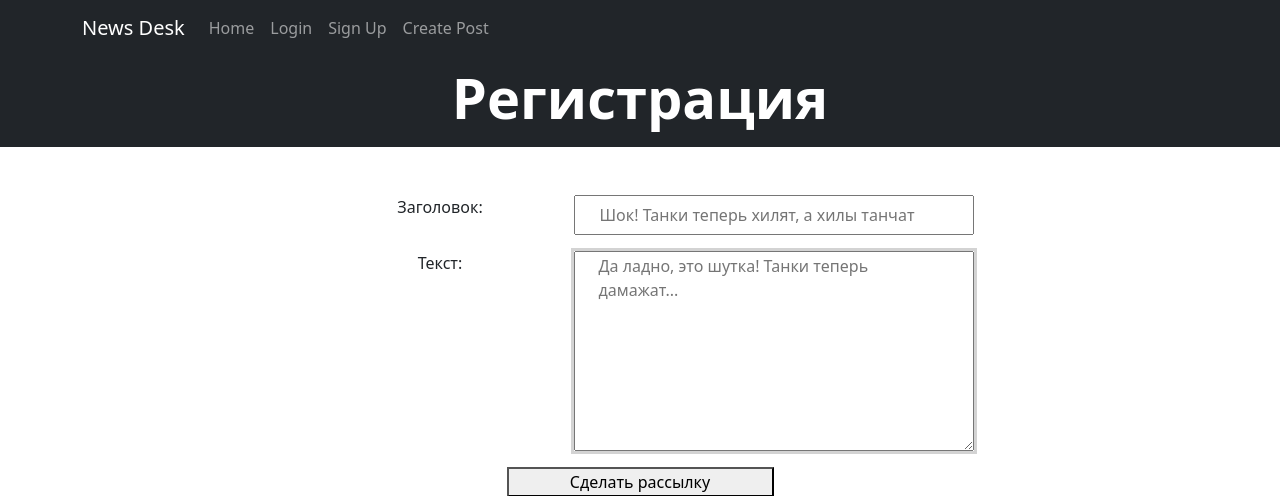
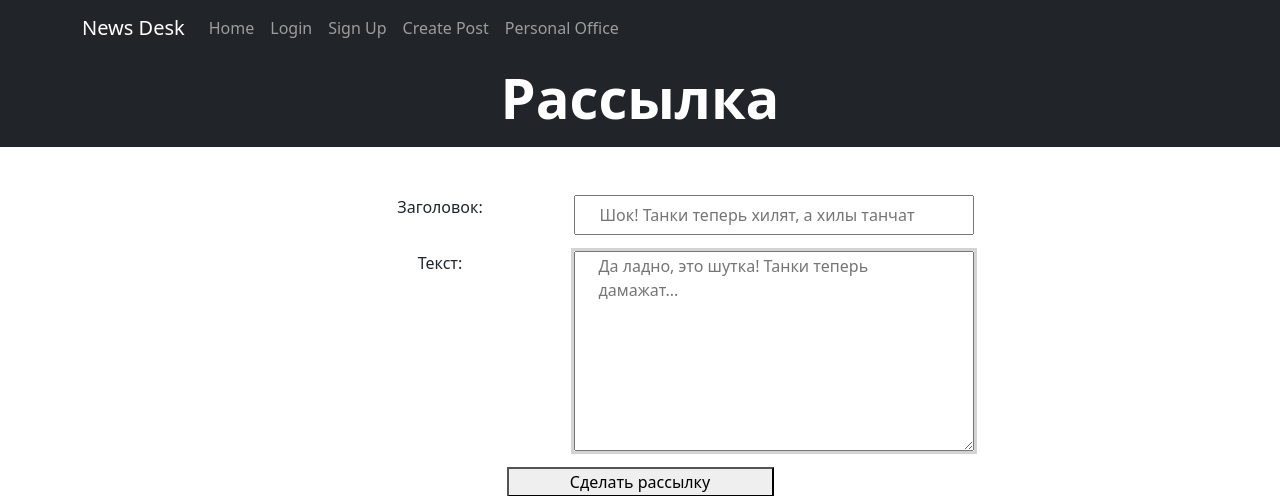
Before and after one commit to Lunathor/NewsDesk, a Django app: page /newsletter/ in a window 1280 px wide. Shown: the top 496 px of the page. Run offline with Django 5.2, Linux system fonts and the light colour scheme; a user stored in the database is signed in; some libraries are stand-ins or nearby versions.

Commit message:
Поправил шапку в шаблоне default.html

```diff
--- a/NewsDesk/NewsDesk/settings.py
+++ b/NewsDesk/NewsDesk/settings.py
@@ -128,7 +128,7 @@ STATICFILES_DIRS = [
 
 DEFAULT_AUTO_FIELD = 'django.db.models.BigAutoField'
 
-LOGIN_REDIRECT_URL = ''
+LOGIN_REDIRECT_URL = '/'
 
 AUTH_USER_MODEL = 'desk.User'
 
--- a/NewsDesk/desk/urls.py
+++ b/NewsDesk/desk/urls.py
@@ -17,5 +17,4 @@ urlpatterns = [
     path('user/', include('django.contrib.auth.urls')),
     path('register/', register, name='register'),
     path('user/logout/', logout_view, name='logout'),
-    path('user/login/', logout_view, name='login'),
 ]
--- a/NewsDesk/templates/flatpages/default.html
+++ b/NewsDesk/templates/flatpages/default.html
@@ -45,6 +45,11 @@
                            <a class="nav-link" href="{% url 'post_create' %}">Create Post</a>
                            {% endif %}
                        </li>
+                       <li class="nav-item">
+                           {% if request.user.is_authenticated %}
+                           <a class="nav-link" href="{% url 'personal' %}">Personal Office</a>
+                           {% endif %}
+                       </li>
                    </ul>
                </div>
            </div>
--- a/NewsDesk/templates/newsletter.html
+++ b/NewsDesk/templates/newsletter.html
@@ -1,11 +1,11 @@
 {% extends 'flatpages/default.html' %}
 
 {% block title %}
-    Регистрация
+    Рассылка
 {% endblock title %}
 
 {% block name %}
-    Регистрация
+    Рассылка
 {% endblock name %}
 
 {% block content %}
--- a/NewsDesk/templates/personal_office.html
+++ b/NewsDesk/templates/personal_office.html
@@ -51,6 +51,9 @@
             </div>
         {% endif %}
     </div>
+    <div class="row gx-4 gx-lg-5 row-cols-2 row-cols-md-3 row-cols-xl-4 mt-1 justify-content-center">
+        <a class="btn btn-outline-dark mt-auto" href="{% url 'logout'  %}">Выход</a>
+    </div>
 
     <header class="bg-dark py-1 mt-2">
         <div class="container px-4 px-lg-5 ">
```
Also changed, not shown: NewsDesk/db.sqlite3.
